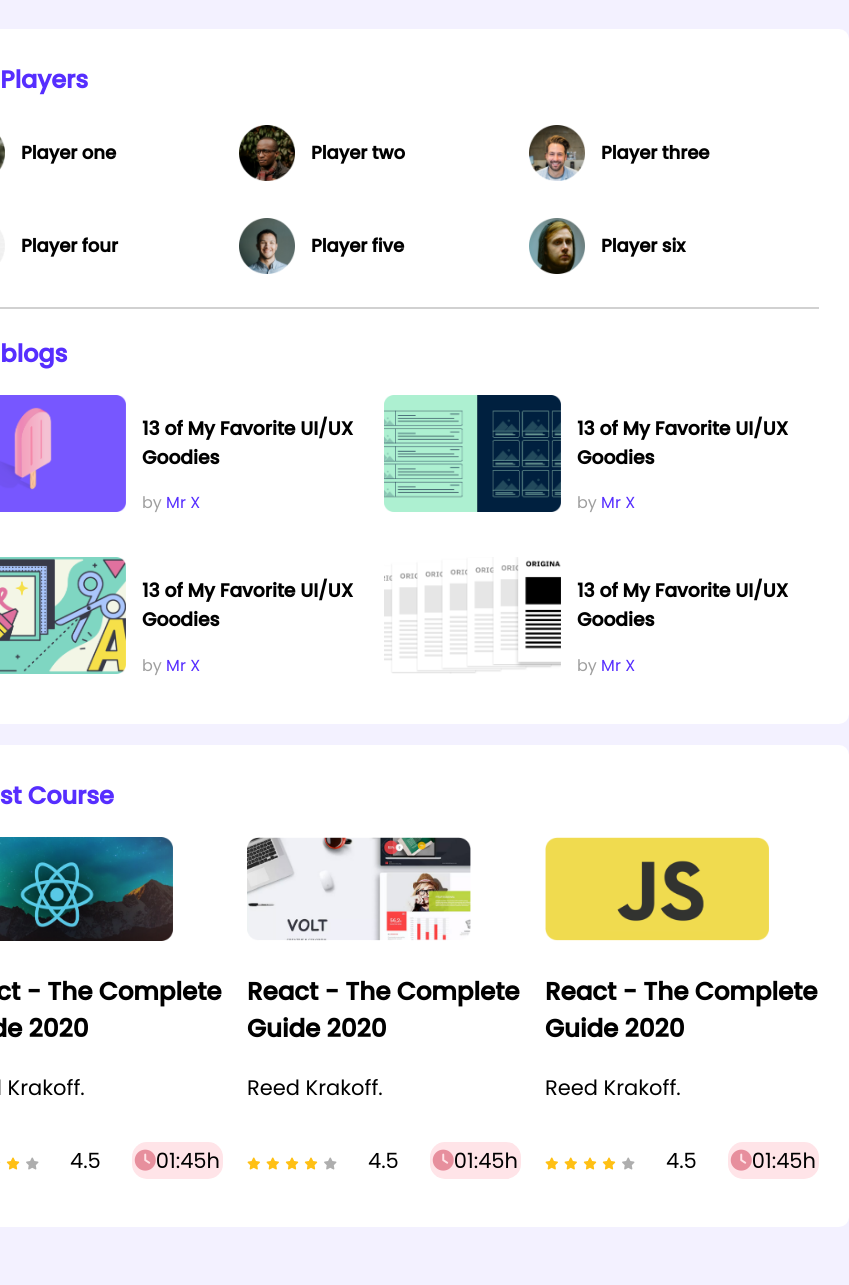
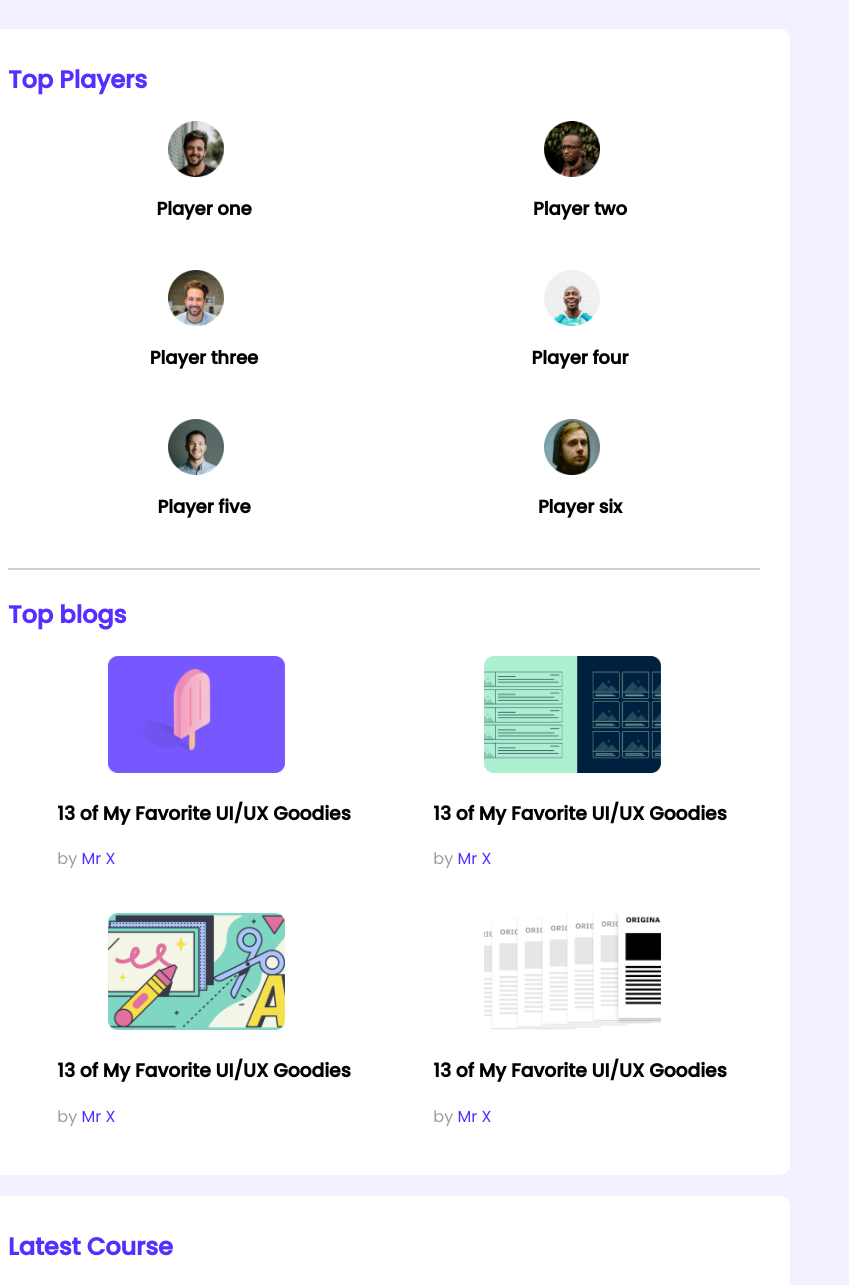
Before and after one commit to Najmul-Shaon/Leader-Board, a plain HTML site: page index.html in a window 768 px wide. Shown: the top 1285 px of the page, 849 px wide, since content can reach past the window. Before the commit the page ends 1235 px from the top, so only its background shows below. Drawn offline with Linux system fonts and the light colour scheme.

Commit message:
all done

```diff
--- a/styles/style.css
+++ b/styles/style.css
@@ -135,3 +135,60 @@ hr {
     grid-column-gap: 24px;
     font-size: 21px;
 }
+
+
+
+/* Media quary */
+
+
+/* Mobile devices */
+
+@media only screen and (max-width:688px) {
+    .container {
+        width: 100%;
+    }
+
+    .players,
+    .blogs,
+    .courses {
+        grid-template-columns: repeat(1, 1fr);
+    }
+
+    .player,
+    .blog {
+        flex-direction: column;
+    }
+
+
+}
+
+/* Tablet device */
+@media only screen and (min-width:689px) and (max-width:992px) {
+    .container {
+        width: 100%;
+    }
+
+    .courses {
+        grid-template-columns: repeat(1, 1fr);
+        align-items: center;
+    }
+
+    .players,
+    .blogs {
+        grid-template-columns: repeat(2, 1fr);
+    }
+
+    .player,
+    .blog {
+        flex-direction: column;
+    }
+
+    .blogs {
+        justify-content: center;
+    }
+
+    .blog {
+        align-items: center;
+    }
+
+}
```
